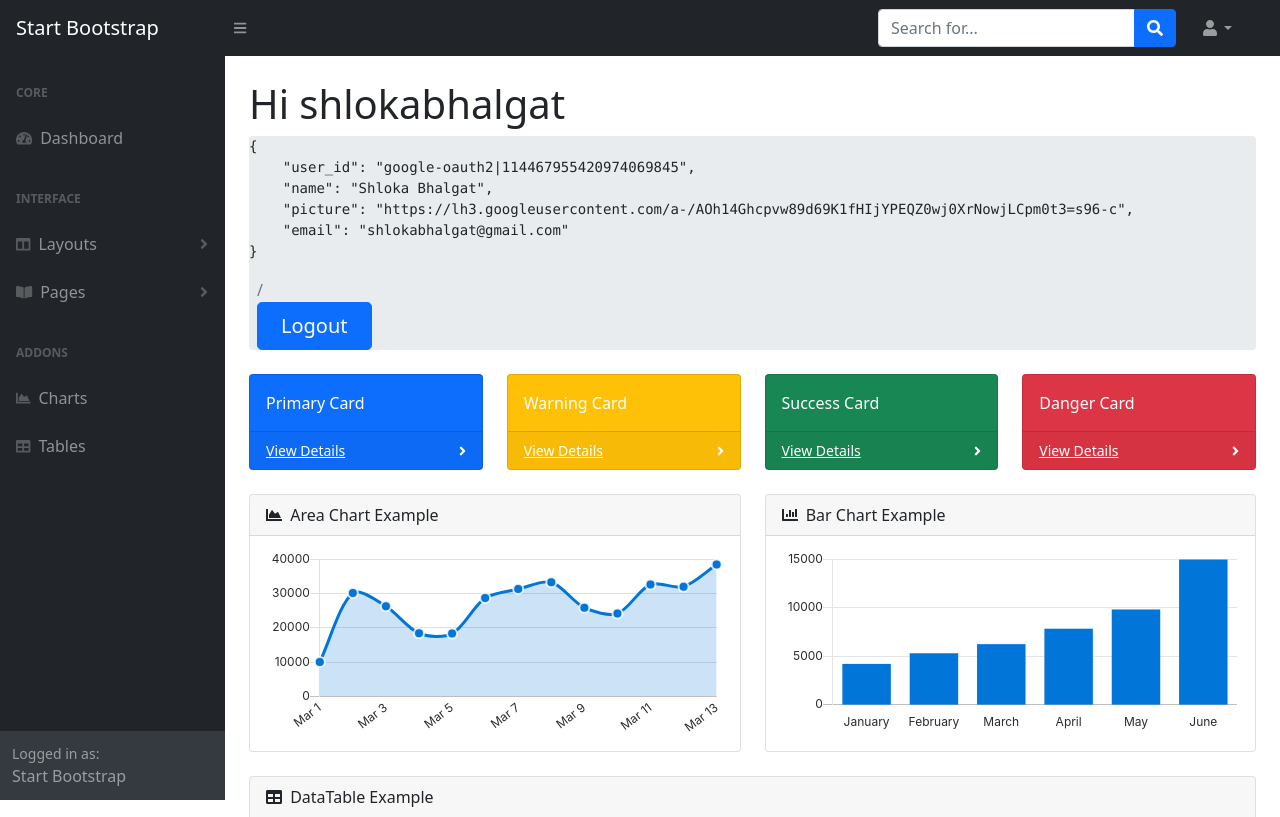
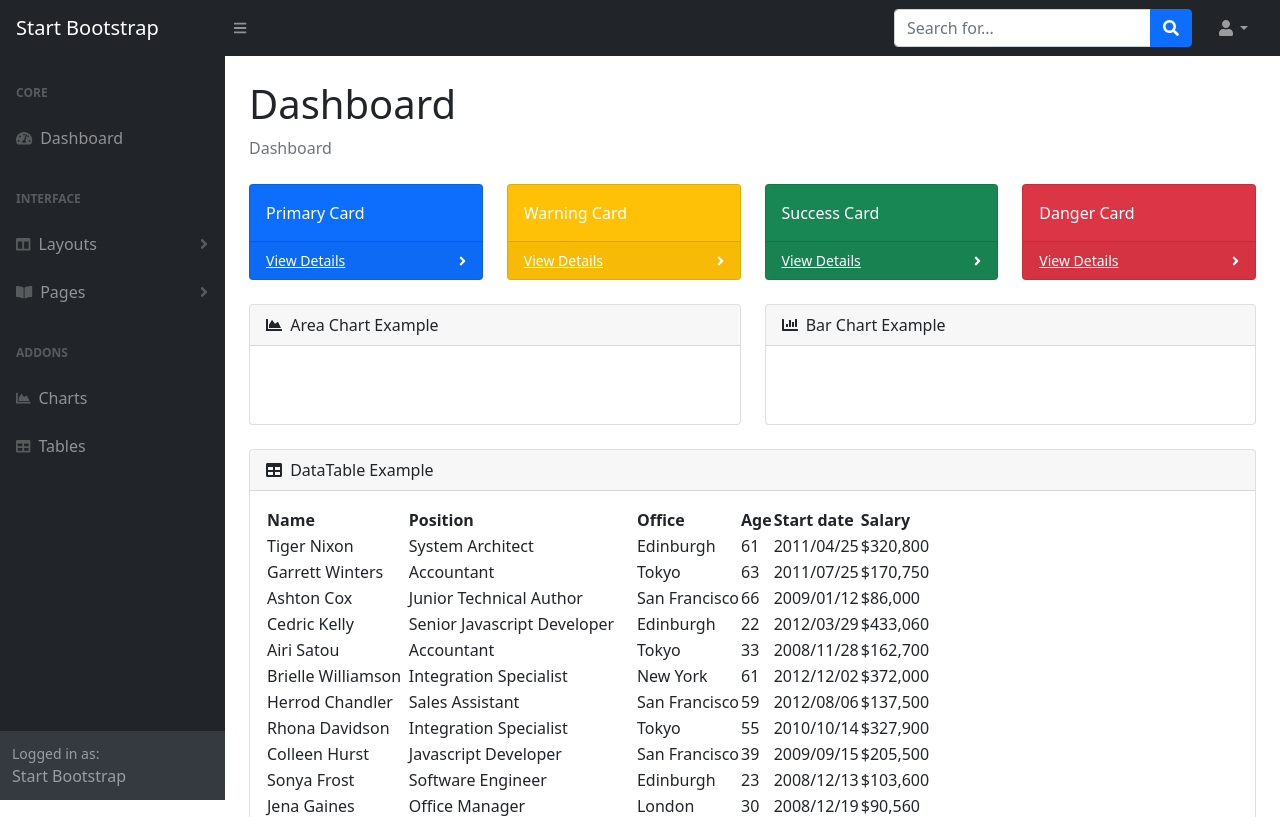
Before and after one commit to shlokabhalgat/poochshop, a Django app: page /dashboard in a window 1280 px wide. Shown: the top 817 px of the page. Run offline with Django 4.2, Linux system fonts and the light colour scheme; a user stored in the database is signed in; data comes from the database, SQL or seed files in the repository; both versions use the stored data as it was after the commit; some libraries are stand-ins or nearby versions.

Commit message:
Dashboard works on Safari.

```diff
--- a/templates/dashboard.html
+++ b/templates/dashboard.html
@@ -1,6 +1,6 @@
 <!DOCTYPE html>
+{% load static %}
 <html lang="en">
-{% load static %}
     <head>
         <meta charset="utf-8" />
         <meta http-equiv="X-UA-Compatible" content="IE=edge" />
@@ -8,10 +8,16 @@
         <meta name="description" content="" />
         <meta name="author" content="" />
         <title>Dashboard - SB Admin</title>
-        <link rel="stylesheet" href="https://stackpath.bootstrapcdn.com/bootstrap/4.4.1/css/bootstrap.min.css" integrity="sha384-Vkoo8x4CGsO3+Hhxv8T/Q5PaXtkKtu6ug5TOeNV6gBiFeWPGFN9MuhOf23Q9Ifjh" crossorigin="anonymous">
-        <link type="text/css" href="'https://cdn.jsdelivr.net/npm/simple-datatables@latest/dist/style.css" rel="stylesheet" />
-        <link type="text/css" href="{% static 'css/styles.css'%}" rel="stylesheet" />
-        <script src="'https://cdnjs.cloudflare.com/ajax/libs/font-awesome/5.15.3/js/all.min.js" crossorigin="anonymous"></script>
+        <link href="https://cdn.jsdelivr.net/npm/simple-datatables@latest/dist/style.css" rel="stylesheet" />
+        <link href="{% static 'css/styles.css'%}" rel="stylesheet" />
+        <script src="https://cdnjs.cloudflare.com/ajax/libs/font-awesome/5.15.3/js/all.min.js" crossorigin="anonymous"></script>
+        <script src="https://cdn.jsdelivr.net/npm/bootstrap@5.1.3/dist/js/bootstrap.bundle.min.js" crossorigin="anonymous"></script>
+        <script src="{% static 'js/scripts.js'%}"></script>
+        <script src="https://cdnjs.cloudflare.com/ajax/libs/Chart.js/2.8.0/Chart.min.js" crossorigin="anonymous"></script>
+        <script src="{% static 'assets/demo/chart-area-demo.js'%}"></script>
+        <script src="{% static 'assets/demo/chart-bar-demo.js'%}"></script>
+        <script src="https://cdn.jsdelivr.net/npm/simple-datatables@latest" crossorigin="anonymous"></script>
+        <script src="{% static 'js/datatables-simple-demo.js'%}"></script>
     </head>
     <body class="sb-nav-fixed">
         <nav class="sb-topnav navbar navbar-expand navbar-dark bg-dark">
@@ -112,10 +118,9 @@
             <div id="layoutSidenav_content">
                 <main>
                     <div class="container-fluid px-4">
-                        <h1 class="mt-4">Hi {{ user.username }}</h1>
+                        <h1 class="mt-4">Dashboard</h1>
                         <ol class="breadcrumb mb-4">
-                            <li class="breadcrumb-item active"><pre>{{ userdata }}</pre></li>
-                            <li  class="breadcrumb-item active"> <a class="btn btn-primary btn-lg btn-logout btn-block" href="/logout">Logout</a></li>
+                            <li class="breadcrumb-item active">Dashboard</li>
                         </ol>
                         <div class="row">
                             <div class="col-xl-3 col-md-6">
@@ -679,12 +684,5 @@
                 </footer>
             </div>
         </div>
-        <script src="https://cdn.jsdelivr.net/npm/bootstrap@5.1.3/dist/js/bootstrap.bundle.min.js" crossorigin="anonymous"></script>
-        <script src="js/scripts.js"></script>
-        <script src="https://cdnjs.cloudflare.com/ajax/libs/Chart.js/2.8.0/Chart.min.js" crossorigin="anonymous"></script>
-        <script src="assets/demo/chart-area-demo.js"></script>
-        <script src="assets/demo/chart-bar-demo.js"></script>
-        <script src="https://cdn.jsdelivr.net/npm/simple-datatables@latest" crossorigin="anonymous"></script>
-        <script src="js/datatables-simple-demo.js"></script>
     </body>
 </html>
```
Also changed, not shown: db.sqlite3, 6 other files.
